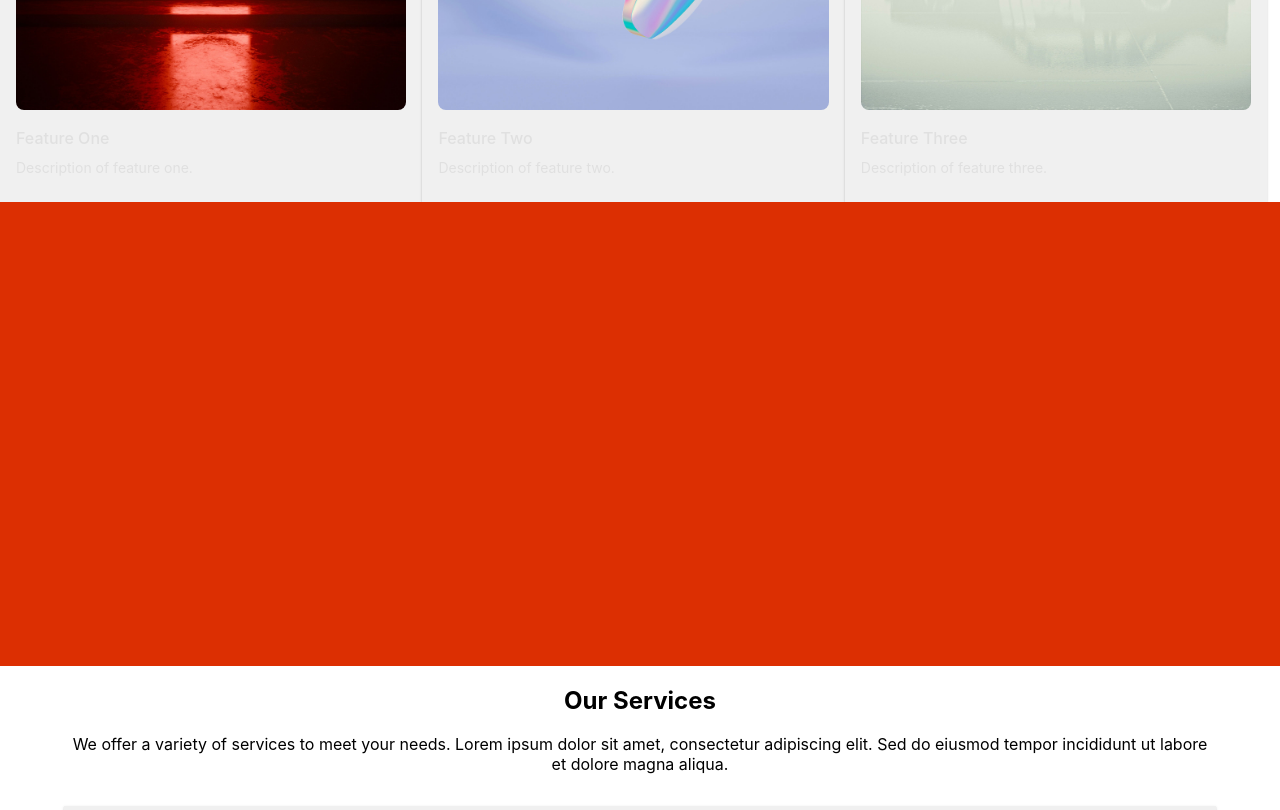
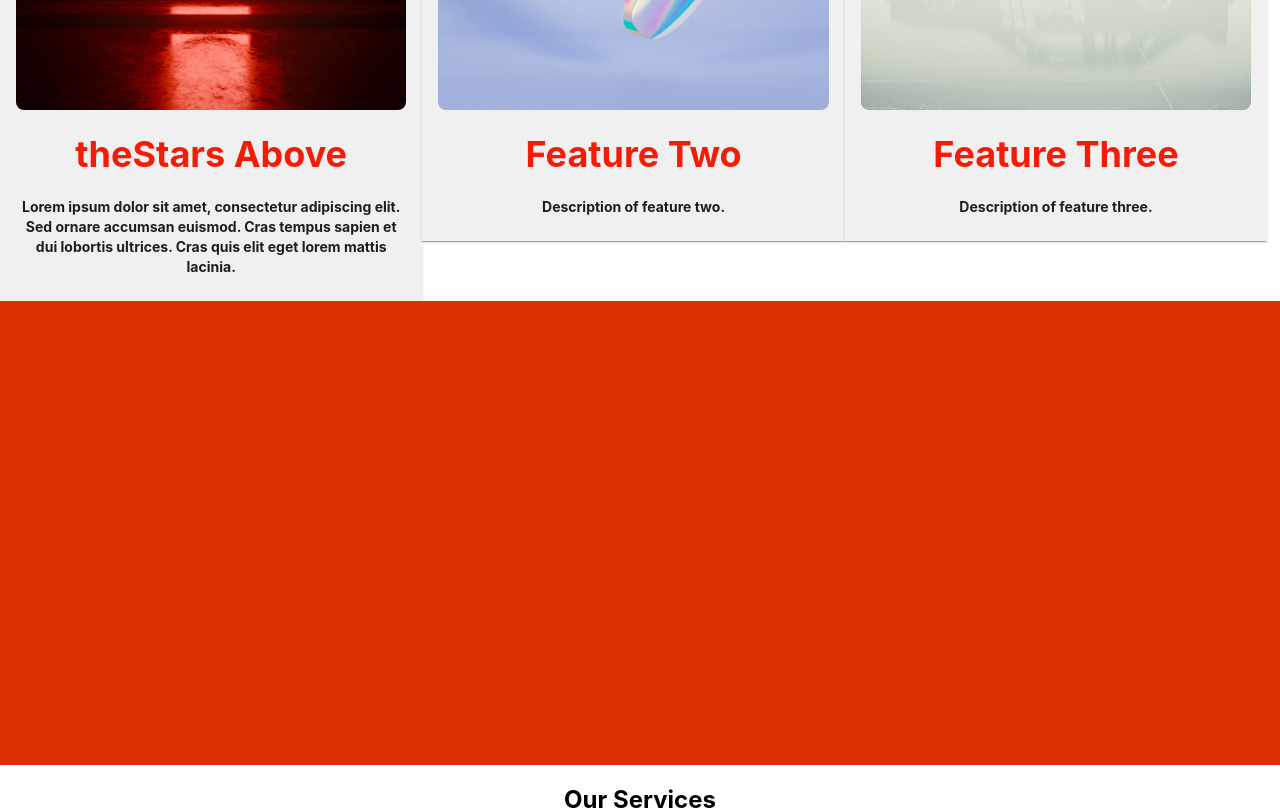
Before and after one commit to CRUX56/oynx, a React (Create React App) app: page / in a window 1280 px wide. Shown: the part 980-1790 px from the top of the page. Built offline with nearby package versions, Linux system fonts and the light colour scheme.

Commit message:
Styling updates to Onyx theme.

```diff
--- a/src/components/ui/Card.js
+++ b/src/components/ui/Card.js
@@ -32,14 +32,24 @@ const Card = ({ title, content, icon: Icon, image, onClick }) => {
           </Box>
         )}
         <Typography
-          variant="h5"
+          variant="h4"
           component="div"
           gutterBottom
-          color="theme?.palette?.text?.dark"
+          sx={{
+            textAlign: theme?.generalLayout?.TextAlign[0],
+            color: theme?.palette?.text?.highlight,
+          }}
         >
           {title}
         </Typography>
-        <Typography variant="body2" color="theme?.palette?.text?.dark">
+        <Typography
+          variant="body2"
+          sx={{
+            textAlign: theme?.generalLayout?.TextAlign[0],
+            color: theme?.palette?.text?.dark,
+            fontWeight: theme?.typography?.fontWeightBold,
+          }}
+        >
           {content}
         </Typography>
       </CardContent>
--- a/src/content/content.json
+++ b/src/content/content.json
@@ -30,8 +30,8 @@
     "items": [
       {
         "image": "portfolio-1.jpg",
-        "name": "Feature One",
-        "description": "Description of feature one."
+        "name": "theStars Above",
+        "description": "Lorem ipsum dolor sit amet, consectetur adipiscing elit. Sed ornare accumsan euismod. Cras tempus sapien et dui lobortis ultrices. Cras quis elit eget lorem mattis lacinia. "
       },
       {
         "image": "portfolio-2.jpg",
--- a/src/theme/onxy.js
+++ b/src/theme/onxy.js
@@ -14,7 +14,7 @@ const onyxTheme = createTheme({
     primary: {
       main: "#212121",
       contrastText: "#FFFFFF",
-      accent: "#FF5722",
+      accent: "#F41C07",
     },
     secondary: {
       main: "#757575",
@@ -24,8 +24,9 @@ const onyxTheme = createTheme({
       paper: "#1E1E1E",
     },
     text: {
+      highlight: "#F41C07",
       primary: "#E0E0E0",
-      dark: "#000000",
+      dark: "#1e1e1e",
       secondary: "#B0BEC5",
       disabled: "#9E9E9E",
       warn: "#ff2222ff",
@@ -33,16 +34,19 @@ const onyxTheme = createTheme({
   },
   typography: {
     fontFamily: '"Inter", "Inter Placeholder", "Arial", sans-serif',
+    fontWeightBold: 700,
     h1: {
-      fontWeight: 500,
-      fontSize: "210px",
+      fontSize: "248px",
+      fontWeight: "800",
       lineHeight: 1.235,
       letterSpacing: "-0.07em",
       textTransform: "Capitalize",
     },
     h2: {
-      fontWeight: 500,
-      fontSize: "1.5rem",
+      fontSize: "40px",
+      fontWeight: "400",
+      fontFamily: "Inter, sans-serif",
+      textTransform: "lowercase",
       lineHeight: 1.334,
     },
     h3: {
@@ -51,8 +55,8 @@ const onyxTheme = createTheme({
       lineHeight: 1.6,
     },
     h4: {
-      fontWeight: 500,
-      fontSize: "1.125rem",
+      fontWeight: 700,
+      fontSize: "36px",
       lineHeight: 1.6,
     },
     h5: {
@@ -107,6 +111,7 @@ const onyxTheme = createTheme({
       color: "#fff",
       backgroundRepeat: "no-repeat",
       backgroundSize: "cover",
+      subHeading: {},
     },
     features: {
       padding: "20px 0",
```
